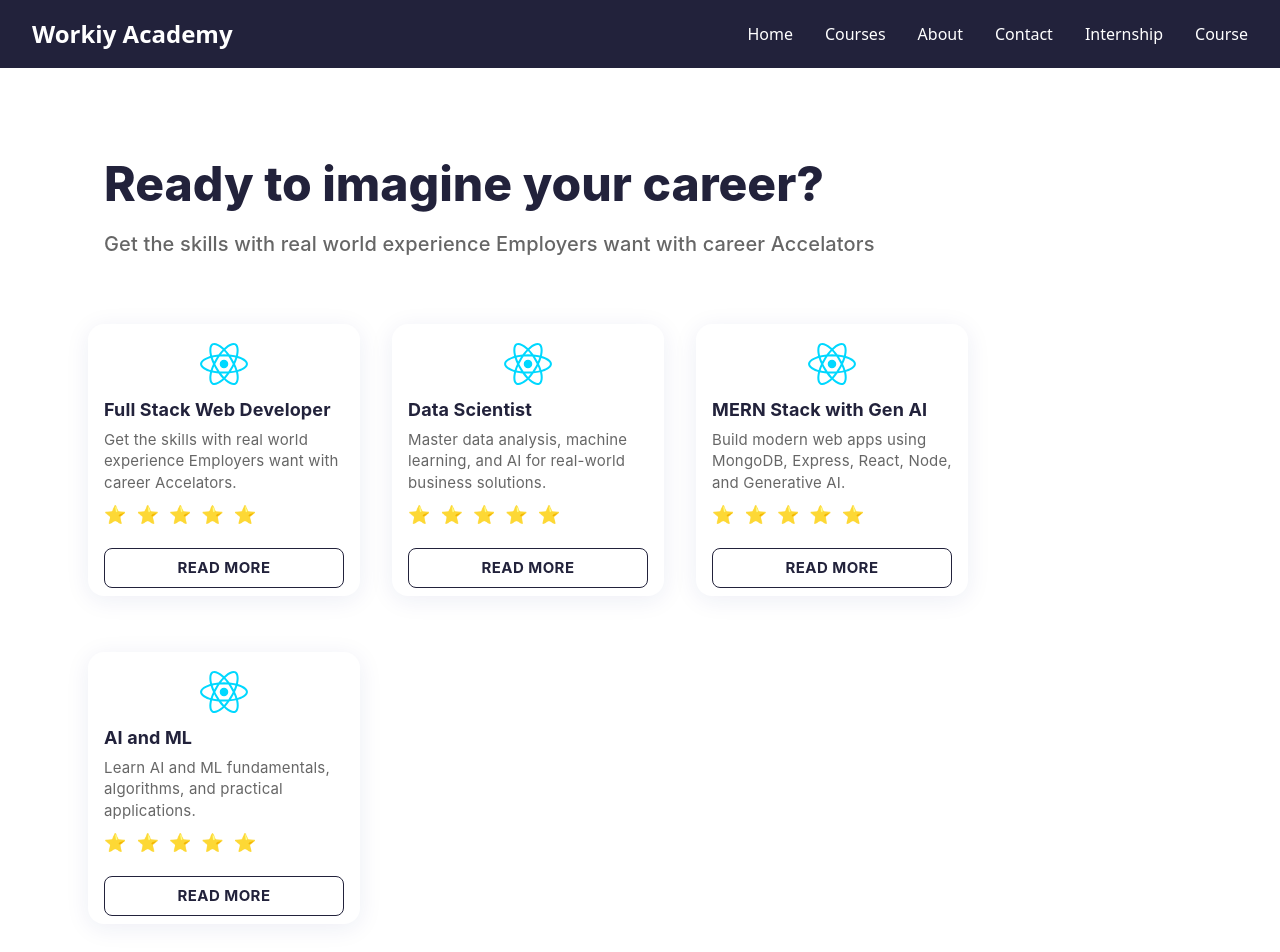
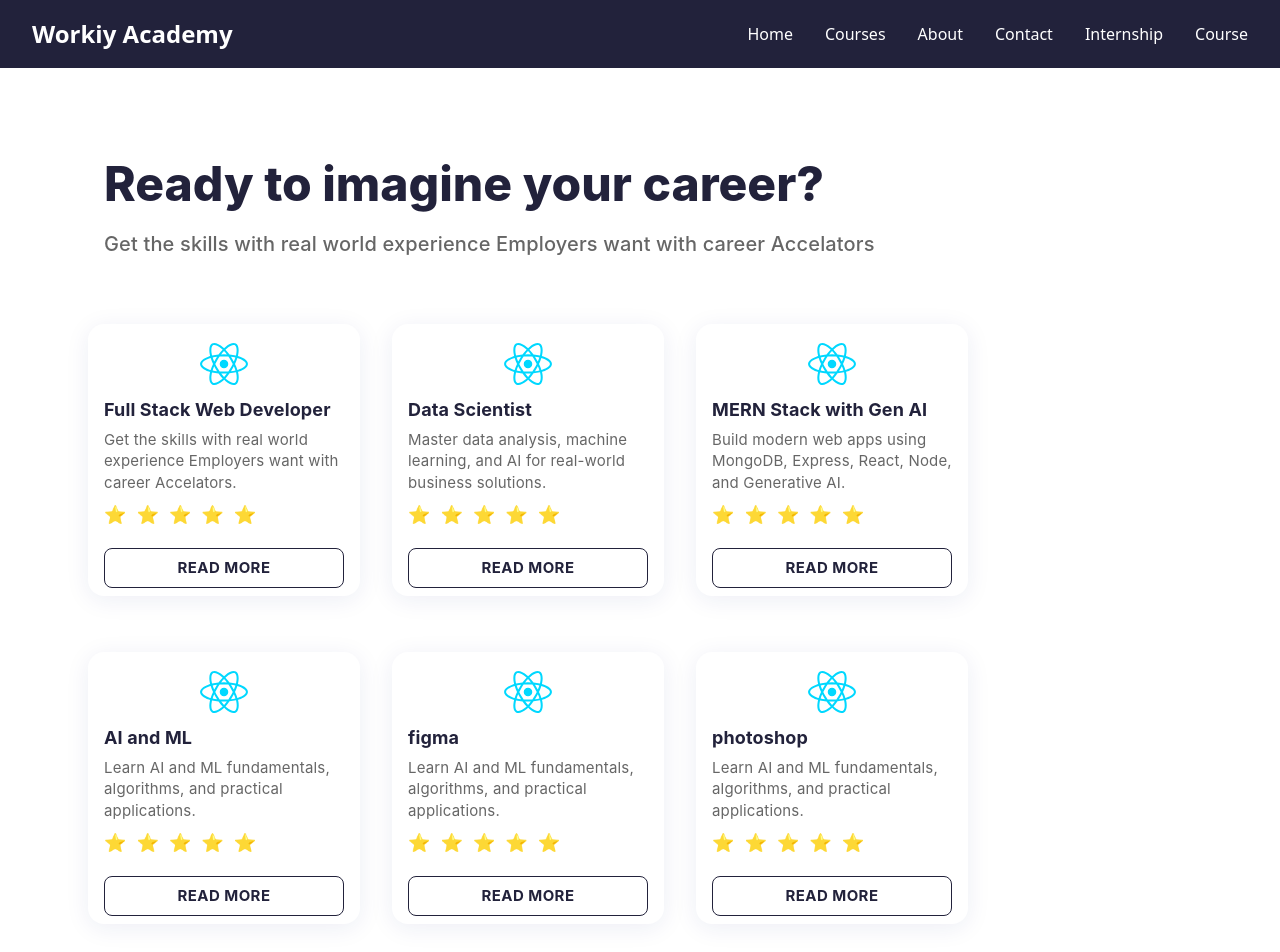
Before and after one commit to workiy-git/workiy-academy-ui, a React (Vite) app: page /courses in a window 1280 px wide. Shown: the top 952 px of the page. Built offline with nearby package versions, Linux system fonts and the light colour scheme.

Commit message:
18.8 ui changes
ui changes for the courses page

```diff
--- a/src/pages/Courses.jsx
+++ b/src/pages/Courses.jsx
@@ -51,7 +51,35 @@
     duration: "10 weeks",
     level: "Intermediate",
     image: reactImg
-  }
+  },
+   {
+    title: "AI for QA Testing & Automation",
+    description: "Learn AI and ML fundamentals, algorithms, and practical applications.",
+    duration: "10 weeks",
+    level: "Intermediate",
+    image: reactImg
+  },
+   {
+    title: "AI-Enhanced Business Analysis",
+    description: "Learn AI and ML fundamentals, algorithms, and practical applications.",
+    duration: "10 weeks",
+    level: "Intermediate",
+    image: reactImg
+  },
+   {
+    title: "AI Automation Specialist Program",
+    description: "Learn AI and ML fundamentals, algorithms, and practical applications.",
+    duration: "10 weeks",
+    level: "Intermediate",
+    image: reactImg
+  },
+  {
+    title: "AI Agents Developer with Python",
+    description: "Learn AI and ML fundamentals, algorithms, and practical applications.",
+    duration: "10 weeks",
+    level: "Intermediate",
+    image: reactImg
+  },
 ];
 
 
@@ -59,7 +87,7 @@
   const [showAll, setShowAll] = useState(false);
 
   // Determine which courses to show
-  const displayedCourses = showAll ? courses : courses.slice(0, 4);
+  const displayedCourses = showAll ? courses : courses.slice(0, 6);
 
   return (
     <Box sx={{ bgcolor: "#F6F8FB", minHeight: "100vh" }}>
```
